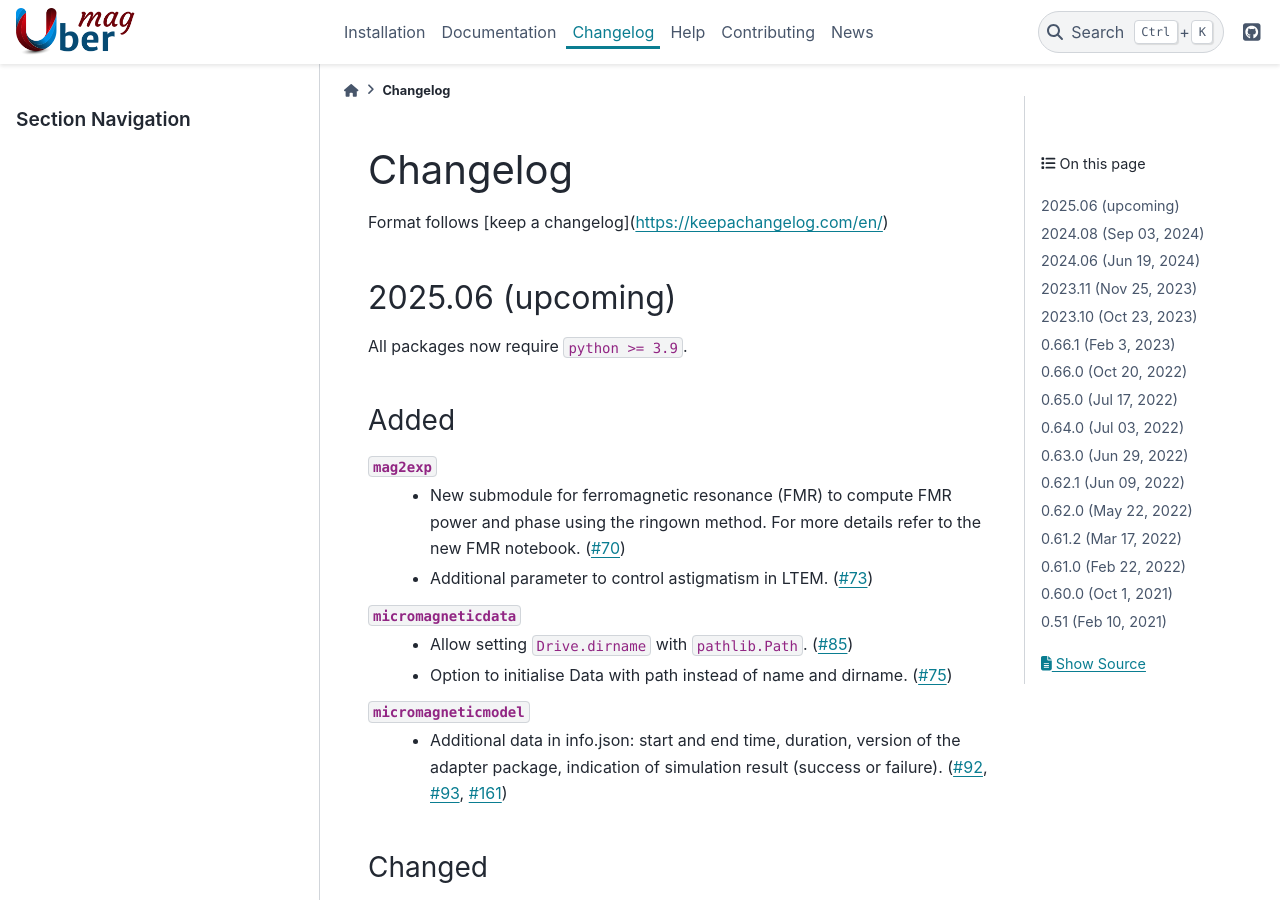
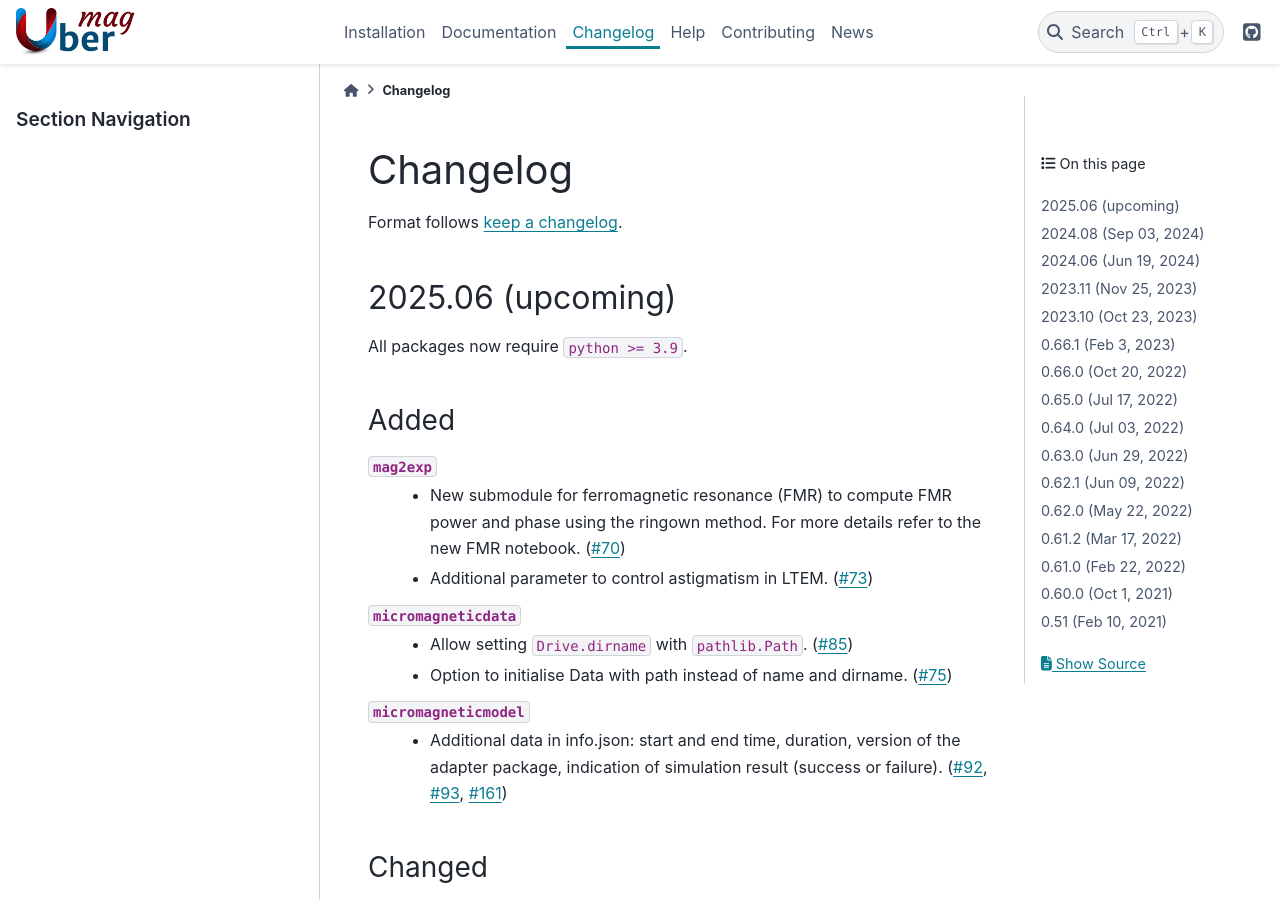
Before and after one commit to ubermag/ubermag.github.io, a Sphinx documentation site: the page built from source/changelog.rst, in a window 1280 px wide and 900 px high. Built offline with Sphinx 7.4.7 and the PyData theme 0.15.4, drawn with Linux system fonts in a browser that asks for light colours; pages that are not in the unit, such as notebooks, are missing from menus.

Commit message:
Fix syntax

```diff
--- a/source/changelog.rst
+++ b/source/changelog.rst
@@ -2,7 +2,7 @@
 Changelog
 =========
 
-Format follows [keep a changelog](https://keepachangelog.com/en/)
+Format follows `keep a changelog <https://keepachangelog.com/en/>`__.
 
 2025.06 (upcoming)
 ==================
```
